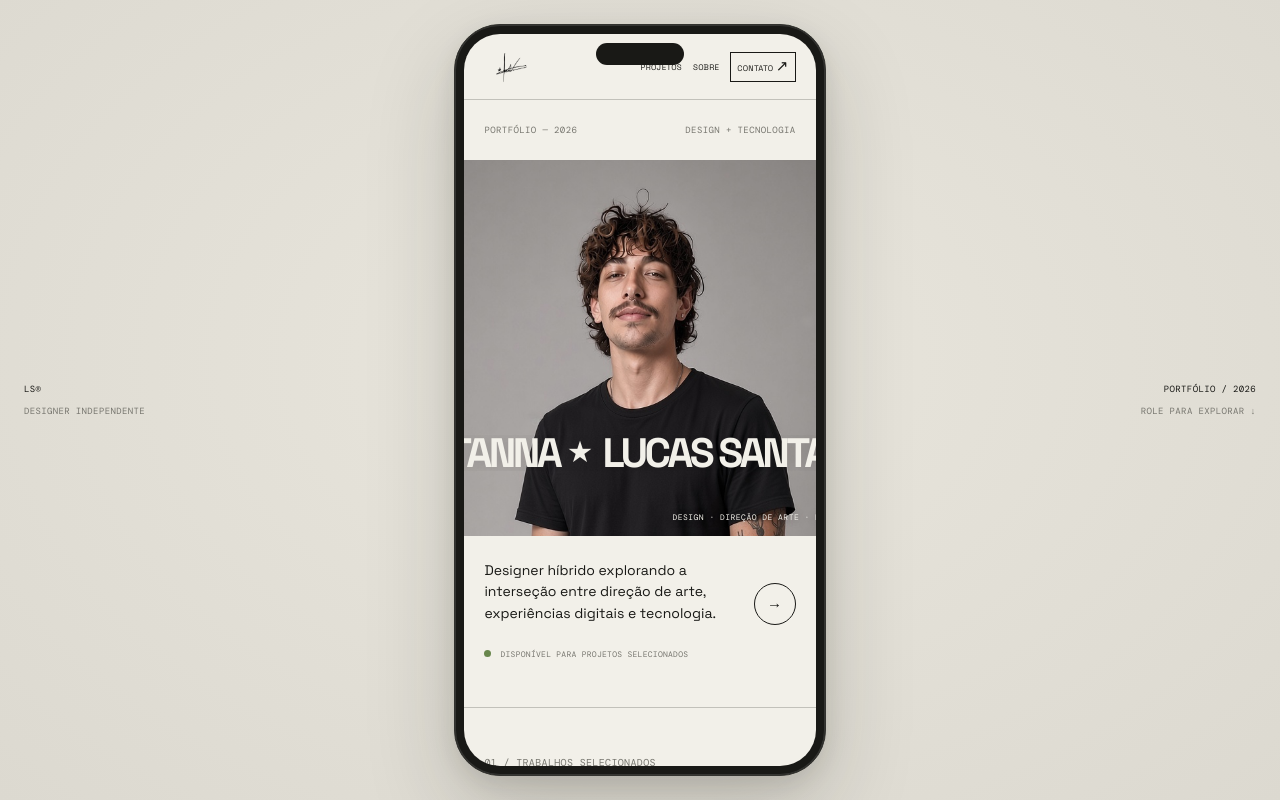
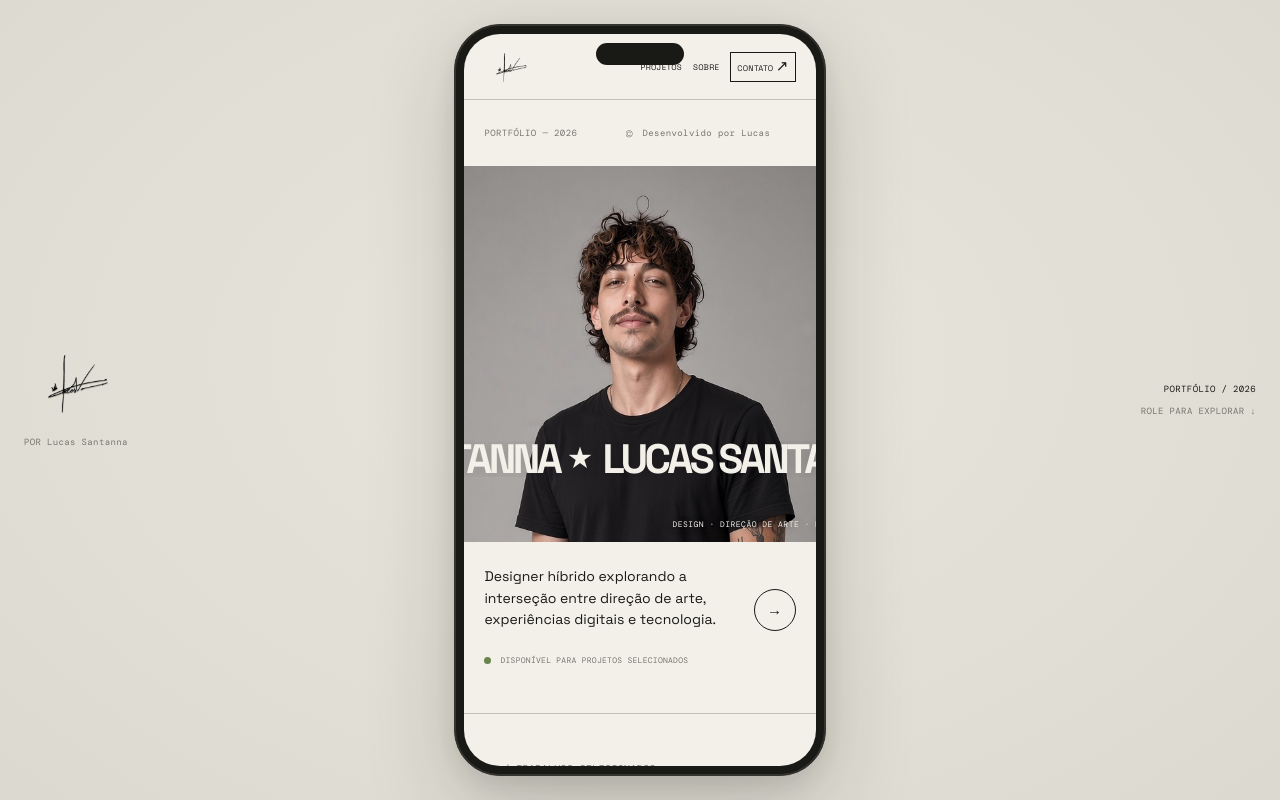
Before and after one commit to 1-galahad/santannalucas, a React (Vite) app: page / in a window 1280 px wide. Built offline with nearby package versions, Linux system fonts and the light colour scheme.

Commit message:
Add interactive hero credit

```diff
--- a/src/App.css
+++ b/src/App.css
@@ -1757,3 +1757,104 @@ body,
   object-fit: contain;
   object-position: left center;
 }
+
+/* ASSINATURA NO RODAPÉ */
+
+.footer-mark.signature-logo {
+  width: 76px;
+  height: 32px;
+}
+
+/* ASSINATURA — AMBIENTE EXTERNO DESKTOP */
+
+.ambient-left .ambient-signature {
+  display: block;
+  width: clamp(100px, 10vw, 150px);
+  max-height: 64px;
+  object-fit: contain;
+  object-position: left center;
+  margin-bottom: 12px;
+}
+
+/* A área externa existe apenas na experiência desktop */
+@media (max-width: 600px) {
+  .ambient-left .ambient-signature {
+    display: none;
+  }
+}
+
+/* MICROINTERAÇÃO — CRÉDITO DO HERO */
+
+.hero-credit-zone {
+  display: inline-flex;
+  align-items: center;
+  justify-content: flex-start;
+  gap: 5px;
+  width: 170px;
+  height: 20px;
+  flex-shrink: 0;
+  overflow: hidden;
+  cursor: default;
+  transform: translate3d(var(--pull-x, 0px), var(--pull-y, 0px), 0);
+  transition: transform 180ms cubic-bezier(.2, .8, .2, 1);
+  user-select: none;
+}
+
+.hero-credit-symbol {
+  flex-shrink: 0;
+  font-size: 12px;
+}
+
+.hero-credit-window {
+  display: block;
+  width: 132px;
+  overflow: hidden;
+  white-space: nowrap;
+}
+
+.hero-credit-track {
+  display: flex;
+  align-items: center;
+  width: max-content;
+  transform: translateX(0);
+  transition: transform 480ms cubic-bezier(.22, 1, .36, 1);
+}
+
+.hero-credit-original,
+.hero-credit-name {
+  display: block;
+  flex: 0 0 132px;
+  width: 132px;
+  white-space: nowrap;
+  font: inherit;
+}
+
+.hero-credit-name {
+  color: var(--ink);
+}
+
+.hero-credit-zone.is-revealed .hero-credit-track {
+  transform: translateX(-132px);
+}
+
+@media (prefers-reduced-motion: reduce) {
+  .hero-credit-zone,
+  .hero-credit-track {
+    transition: none;
+  }
+}
+
+@media (max-width: 600px) {
+  .hero-credit-zone {
+    transform: none;
+    cursor: default;
+  }
+
+  .hero-credit-track {
+    transform: none !important;
+  }
+
+  .hero-credit-window {
+    width: 132px;
+  }
+}
--- a/src/App.jsx
+++ b/src/App.jsx
@@ -1,5 +1,5 @@
 
-import { useEffect, useRef } from 'react'
+
 import {
   BrowserRouter,
   Link,
@@ -9,6 +9,7 @@ import {
   useLocation,
 } from 'react-router-dom'
 import './App.css'
+import { useEffect, useRef, useState } from 'react'
 
 const projects = [
   {
@@ -78,9 +79,15 @@ function Header() {
 function Footer() {
   return (
     <footer className="footer page-grid">
-      <Link className="wordmark footer-mark" to="/" aria-label="Voltar ao início">
-        LS<span>®</span>
+
+      <Link
+        className="wordmark footer-mark signature-logo"
+        to="/"
+        aria-label="Voltar ao início"
+      >
+        <img src="/images/coroa.png" alt="Lucas Santanna" />
       </Link>
+
 
       <span>INDEPENDENTE POR NATUREZA.</span>
 
@@ -149,12 +156,76 @@ function ProjectGrid({ items = projects }) {
   )
 }
 
+function InteractiveCredit() {
+  const [revealed, setRevealed] = useState(false)
+  const [pull, setPull] = useState({ x: 0, y: 0 })
+  const timerRef = useRef(null)
+
+  useEffect(() => {
+    return () => clearTimeout(timerRef.current)
+  }, [])
+
+  function handlePointerMove(event) {
+    if (event.pointerType === 'touch') return
+
+    const rect = event.currentTarget.getBoundingClientRect()
+    const centerX = rect.left + rect.width / 2
+    const centerY = rect.top + rect.height / 2
+
+    const dx = event.clientX - centerX
+    const dy = event.clientY - centerY
+
+    setPull({
+      x: (dx / Math.max(rect.width / 2, 1)) * 4,
+      y: (dy / Math.max(rect.height / 2, 1)) * 3,
+    })
+
+    clearTimeout(timerRef.current)
+    timerRef.current = setTimeout(() => {
+      setRevealed(true)
+      setPull({ x: 0, y: 0 })
+    }, 450)
+  }
+
+  function handlePointerLeave() {
+    clearTimeout(timerRef.current)
+    setRevealed(false)
+    setPull({ x: 0, y: 0 })
+  }
+
+  return (
+    <span
+      className={`hero-credit-zone ${revealed ? 'is-revealed' : ''}`}
+      onPointerMove={handlePointerMove}
+      onPointerLeave={handlePointerLeave}
+      style={{
+        '--pull-x': `${pull.x}px`,
+        '--pull-y': `${pull.y}px`,
+      }}
+      aria-label="Desenvolvido por Lucas Santanna"
+    >
+      <span className="hero-credit-symbol" aria-hidden="true">©</span>
+
+      <span className="hero-credit-window">
+        <span className="hero-credit-track">
+          <span className="hero-credit-original">
+            Desenvolvido por Lucas
+          </span>
+          <span className="hero-credit-name">
+            Lucas Santanna
+          </span>
+        </span>
+      </span>
+    </span>
+  )
+}
+
 function Hero() {
   return (
     <section className="hero page-grid" id="home">
       <div className="hero-meta">
         <span>PORTFÓLIO — 2026</span>
-        <span>DESIGN + TECNOLOGIA</span>
+        <InteractiveCredit />
       </div>
 
       <div className="hero-visual">
@@ -429,10 +500,17 @@ function PortfolioShell() {
 
   return (
     <div className="experience-shell">
-      <div className="ambient-label ambient-left" aria-hidden="true">
-        <span>LS®</span>
-        <span>DESIGNER INDEPENDENTE</span>
+
+      <div className="ambient-label ambient-left">
+        <img
+          className="ambient-signature"
+          src="/images/assinatura.png"
+          alt="Lucas Santanna"
+        />
+        <span>POR Lucas Santanna</span>
+
       </div>
+
 
       <div className="device-frame">
         <div
```
Also changed, not shown: public/images/coroa.png (added).
